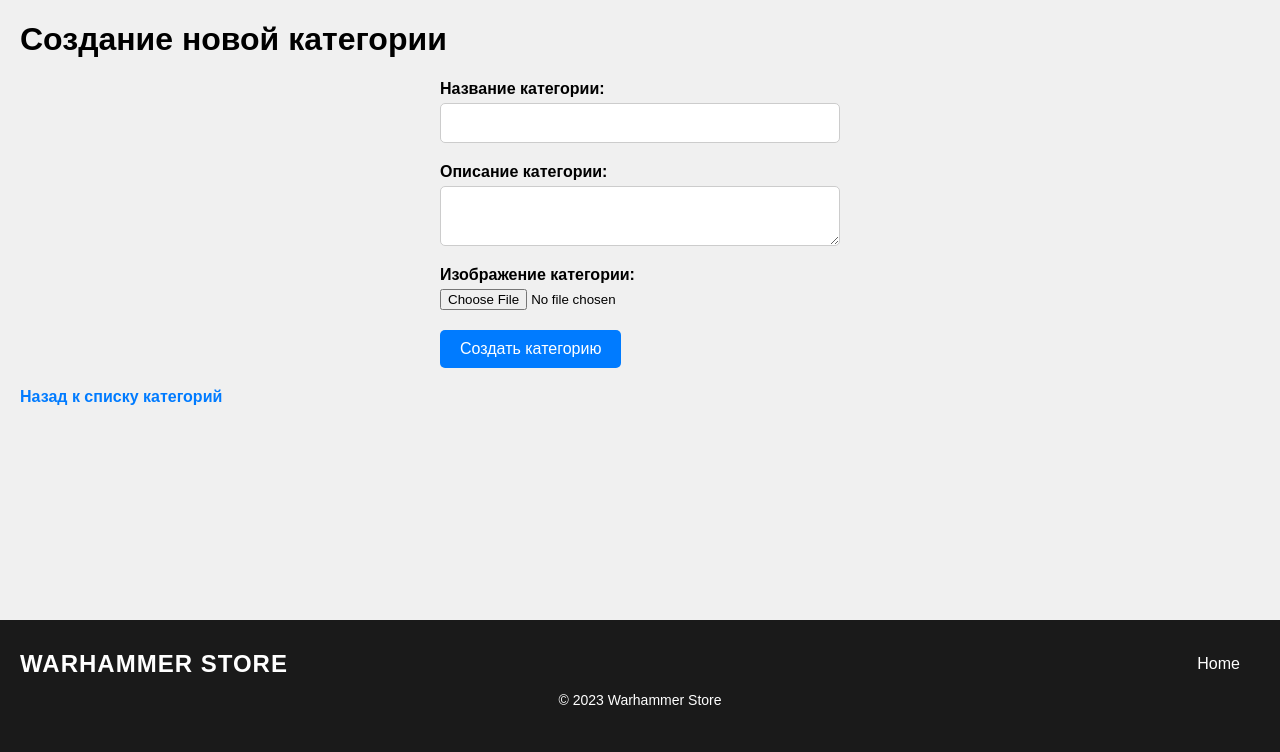
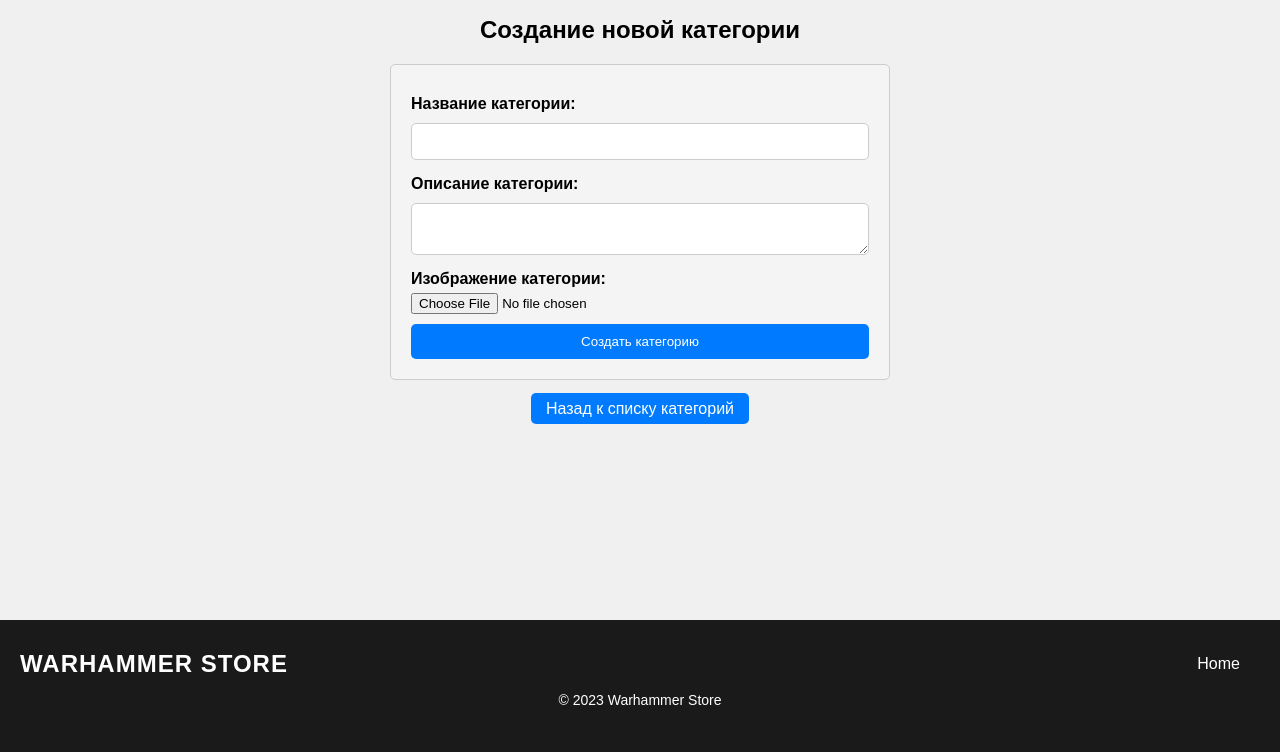
Before and after one commit to Erjankydyrov/laravel-example, a Laravel app: page /admin/categories/create in a window 1280 px wide. Shown: the part 48-800 px from the top of the page. Run offline with Laravel 10, Linux system fonts and the light colour scheme.

Commit message:
added new styles to category create page

```diff
--- a/public/css/categories_create.css
+++ b/public/css/categories_create.css
@@ -1,14 +1,20 @@
-.create-title {
+.create-category-title {
+  font-size: 24px;
   text-align: center;
+  margin-bottom: 20px;
 }
 
 .category-create-form {
-  max-width: 400px;
+  max-width: 500px;
   margin: 0 auto;
+  padding: 20px;
+  background-color: #f4f4f4;
+  border: 1px solid #ccc;
+  border-radius: 5px;
 }
 
 .category-create-form .form-group {
-  margin-bottom: 20px;
+  margin: 10px 0;
 }
 
 .category-create-form label {
@@ -17,11 +23,10 @@
   margin-bottom: 5px;
 }
 
-.category-create-form input[type="text"],
-.category-create-form textarea {
+.category-create-form .create-form-control {
   width: 100%;
   padding: 10px;
-  font-size: 16px;
+  margin: 5px 0;
   border: 1px solid #ccc;
   border-radius: 5px;
 }
@@ -34,27 +39,37 @@
 
 /* Стили для кнопки "Создать категорию" */
 .category-create-form .create-button {
+  display: block;
+  width: 100%;
+  padding: 10px;
   background-color: #007BFF;
   color: #fff;
   border: none;
-  padding: 10px 20px;
-  font-size: 16px;
+  border-radius: 5px;
   cursor: pointer;
-  border-radius: 5px;
 }
 
 .category-create-form .create-button:hover {
   background-color: #0056b3;
 }
 
+.create-back-link-box {
+  padding: 20px 0;
+  text-align: center;
+}
+
 .back-link {
-  display: inline-block;
-  margin-top: 20px;
+  background-color: #007BFF;
+  color: #fff;
+  border: none;
+  border-radius: 5px;
+  padding: 7px 15px;
+  cursor: pointer;
   text-decoration: none;
-  color: #007BFF;
-  font-weight: bold;
+  transition: background-color 0.3s, color 0.3s;
 }
 
 .back-link:hover {
-  text-decoration: underline;
+  background-color: #0056b3;
+  color: #fff;
 }
--- a/resources/views/categories/admin/create.blade.php
+++ b/resources/views/categories/admin/create.blade.php
@@ -5,25 +5,27 @@
 @extends('layouts.app')
 
 @section('main')
-    <h1>Создание новой категории</h1>
+    <h1 class="create-category-title">Создание новой категории</h1>
     <form method="post" action="{{ route('categories.store') }}" enctype="multipart/form-data" class="category-create-form">
         @csrf
         <div class="form-group">
             <label for="name">Название категории:</label>
-            <input type="text" id="name" name="name" required>
+            <input type="text" id="name" name="name" class="create-form-control" required>
         </div>
         <div class="form-group">
             <label for="description">Описание категории:</label>
-            <textarea id="description" name="description" required></textarea>
+            <textarea id="description" name="description" class="create-form-control" required></textarea>
         </div>
         <div class="form-group">
             <label for="image">Изображение категории:</label>
-            <input type="file" id="image" name="image" class="image-create" required>
+            <input type="file" id="image" name="image" class="image-create" class="create-form-control" required>
             <img id="image-preview" class="image-preview" src="" alt="">
         </div>
         <button type="submit" class="create-button">Создать категорию</button>
     </form>
-    <a href="{{ route('categories.adminIndex') }}" class="back-link">Назад к списку категорий</a>
+    <div class="create-back-link-box">
+        <a href="{{ route('categories.adminIndex') }}" class="back-link">Назад к списку категорий</a>
+    </div>
 @endsection
 
-<script src="{{ asset('js/categories_create.js')}}"></script>
+<script src="{{ asset('js/categories_create.js') }}"></script>
```
Also changed, not shown: resources/css/categories/categories_create.css (+29 -14 lines).
